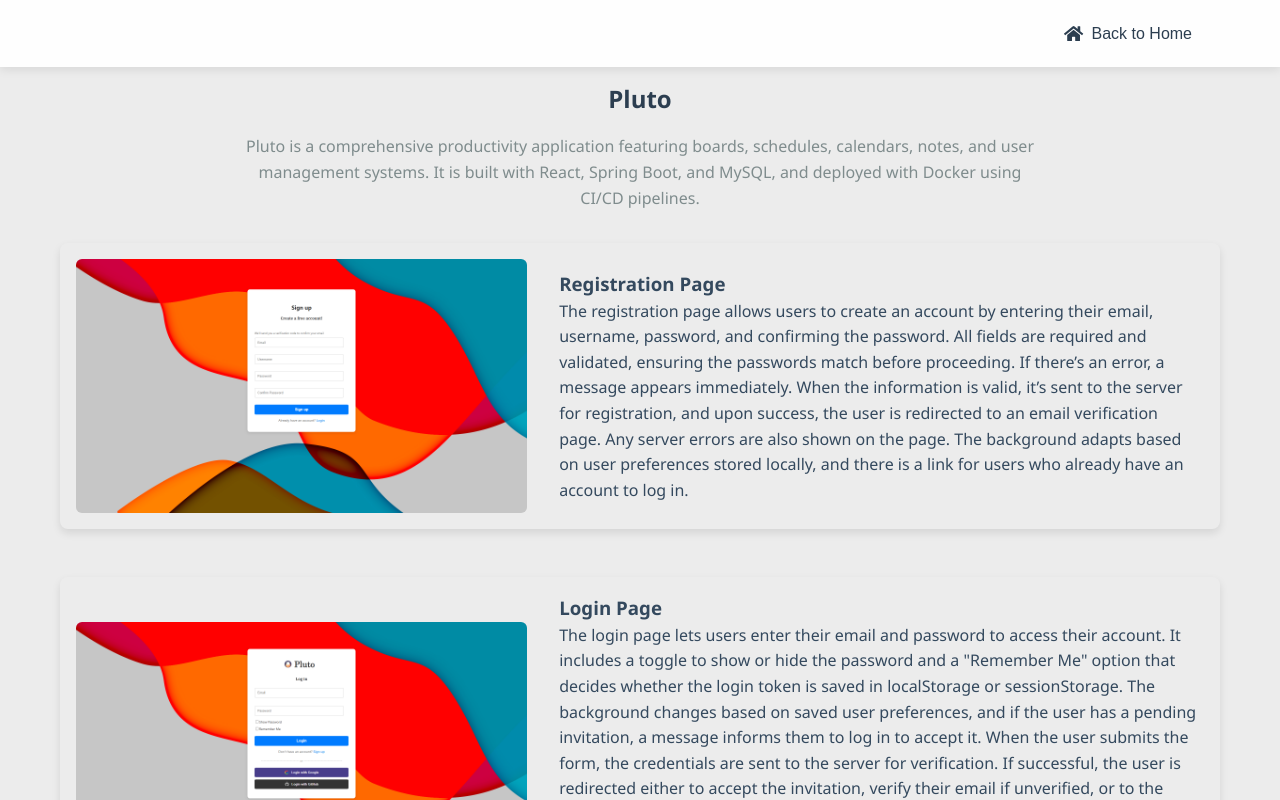
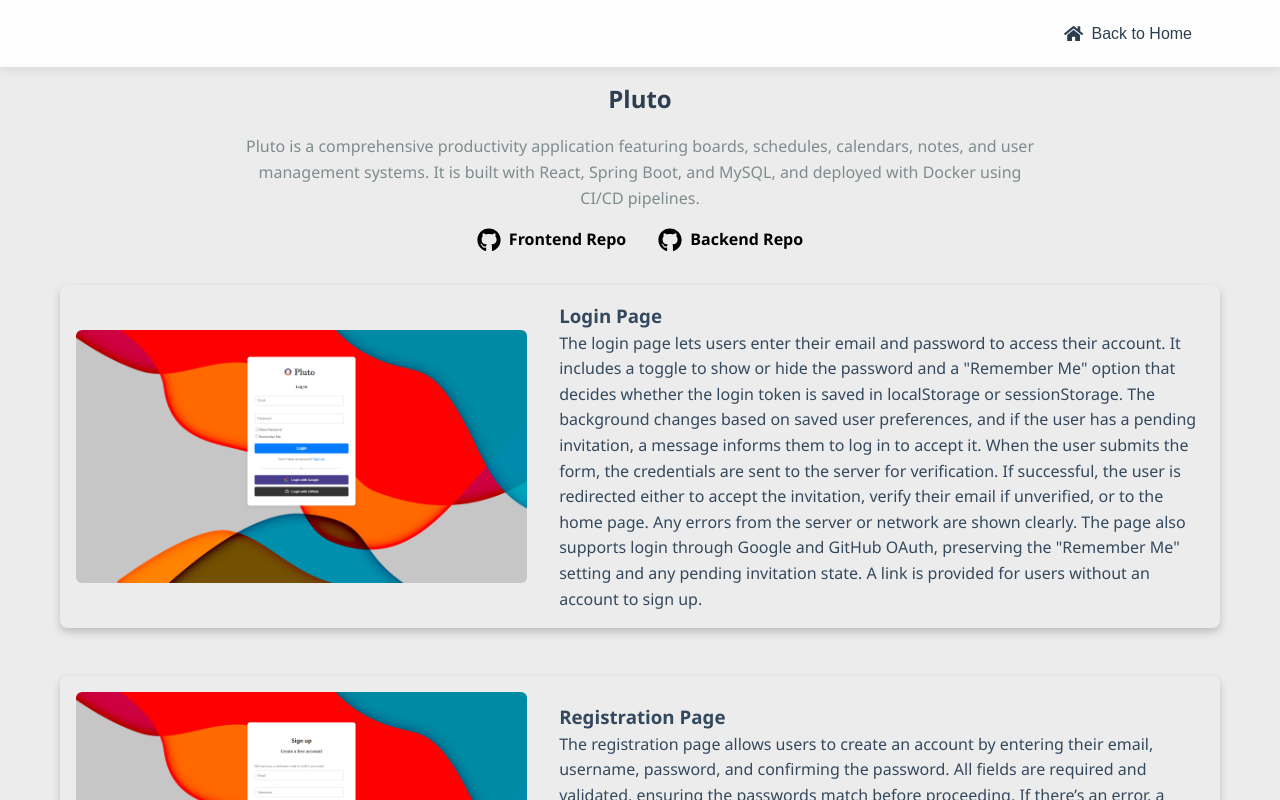
Before and after one commit to Sarhad127/portfolio, a React (Create React App) app: page /pluto in a window 1280 px wide. Shown: the top 800 px of the page. Built offline with nearby package versions, Linux system fonts and the light colour scheme.

Commit message:
update 14

```diff
--- a/src/Pluto/Pluto.css
+++ b/src/Pluto/Pluto.css
@@ -80,7 +80,7 @@
     align-items: center;
     border-radius: 8px;
     overflow: hidden;
-    box-shadow: 0 4px 8px rgba(0, 0, 0, 0.1);
+    box-shadow: 0 4px 8px rgba(0, 0, 0, 0.2);
     padding: 1rem;
     transition: transform 0.3s ease;
 }
@@ -217,3 +217,31 @@
     transform: translateY(-5px);
     box-shadow: 0 8px 16px rgba(0, 0, 0, 0.15);
 }
+
+.repo-links {
+    margin-top: 1rem;
+    display: flex;
+    justify-content: center;
+    gap: 2rem;
+    align-items: center;
+}
+
+.repo-link {
+    display: flex;
+    align-items: center;
+    gap: 0.5rem;
+    color: #000;
+    text-decoration: none;
+    font-weight: 600;
+    transition: color 0.3s ease, transform 0.3s ease;
+}
+
+.repo-link:hover {
+    color: #0366d6;
+    transform: scale(1.02);
+    cursor: pointer;
+}
+
+.repo-link span {
+    user-select: none;
+}
--- a/src/Pluto/Pluto.js
+++ b/src/Pluto/Pluto.js
@@ -1,5 +1,5 @@
 import React, {useState} from 'react';
-import { FaHome } from 'react-icons/fa';
+import {FaGithub, FaHome} from 'react-icons/fa';
 import './Pluto.css';
 
 import dashboard from '../images/Pluto/dashboard.png';
@@ -32,22 +32,16 @@
 
     const images = [
         {
-            src: signup,
-            alt: 'Sign Up',
-            caption: 'Registration Page',
-            description: 'The registration page allows users to create an account by entering their email, username, password, and confirming the password. All fields are required and validated, ensuring the passwords match before proceeding. If there’s an error, a message appears immediately. When the information is valid, it’s sent to the server for registration, and upon success, the user is redirected to an email verification page. Any server errors are also shown on the page. The background adapts based on user preferences stored locally, and there is a link for users who already have an account to log in.'
-        },
-        {
             src: login,
             alt: 'Login',
             caption: 'Login Page',
             description: 'The login page lets users enter their email and password to access their account. It includes a toggle to show or hide the password and a "Remember Me" option that decides whether the login token is saved in localStorage or sessionStorage. The background changes based on saved user preferences, and if the user has a pending invitation, a message informs them to log in to accept it. When the user submits the form, the credentials are sent to the server for verification. If successful, the user is redirected either to accept the invitation, verify their email if unverified, or to the home page. Any errors from the server or network are shown clearly. The page also supports login through Google and GitHub OAuth, preserving the "Remember Me" setting and any pending invitation state. A link is provided for users without an account to sign up.\n'
         },
         {
-            src: profile,
-            alt: 'Profile',
-            caption: 'User Profile',
-            description: 'The profile page lets users update their username, customize their avatar, change their password, or delete their account. Username and avatar changes are saved to the server with validation and feedback. Password updates require entering the current and new passwords. Account deletion involves a confirmation code sent by email. All actions use secure API calls and provide clear success or error messages. OAuth users see adjusted options accordingly.'
+            src: signup,
+            alt: 'Sign Up',
+            caption: 'Registration Page',
+            description: 'The registration page allows users to create an account by entering their email, username, password, and confirming the password. All fields are required and validated, ensuring the passwords match before proceeding. If there’s an error, a message appears immediately. When the information is valid, it’s sent to the server for registration, and upon success, the user is redirected to an email verification page. Any server errors are also shown on the page. The background adapts based on user preferences stored locally, and there is a link for users who already have an account to log in.'
         },
         {
             src: dashboard,
@@ -56,6 +50,12 @@
             description: 'The Pluto TodoPage offers a powerful and user-friendly workspace for task management within customizable columns. Each task supports setting a due date, choosing a color, assigning tag text and tag color, adding descriptive text, and attaching an avatar for easy identification. Columns come with editable titles and customizable top header colors. Both tasks and columns can be smoothly rearranged using drag-and-drop functionality for maximum flexibility. When editing a task, a modal pops up allowing users to update all these details while showing a small preview of the task, ensuring clear and efficient task customization.\n' +
                 '\n' +
                 'Additionally, users invited to the board via email invitation can communicate in real-time through an integrated chatbox powered by WebSockets, enabling seamless collaboration and instant messaging within the workspace.\n'
+        },
+        {
+            src: profile,
+            alt: 'Profile',
+            caption: 'User Profile',
+            description: 'The profile page lets users update their username, customize their avatar, change their password, or delete their account. Username and avatar changes are saved to the server with validation and feedback. Password updates require entering the current and new passwords. Account deletion involves a confirmation code sent by email. All actions use secure API calls and provide clear success or error messages. OAuth users see adjusted options accordingly.'
         },
         {
             src: schema,
@@ -98,6 +98,17 @@
                 </p>
             </section>
 
+            <section className="repo-links">
+                <a href="https://github.com/Sarhad127/TODO-Frontend" target="_blank" rel="noopener noreferrer" className="repo-link">
+                    <FaGithub size={24} />
+                    <span>Frontend Repo</span>
+                </a>
+                <a href="https://github.com/Sarhad127/email-verification" target="_blank" rel="noopener noreferrer" className="repo-link">
+                    <FaGithub size={24} />
+                    <span>Backend Repo</span>
+                </a>
+            </section>
+
             <div className="image-gallery">
                 {images.map((image, index) => (
                     <div key={index} className="gallery-item" onClick={() => openModal(image)}>
```
